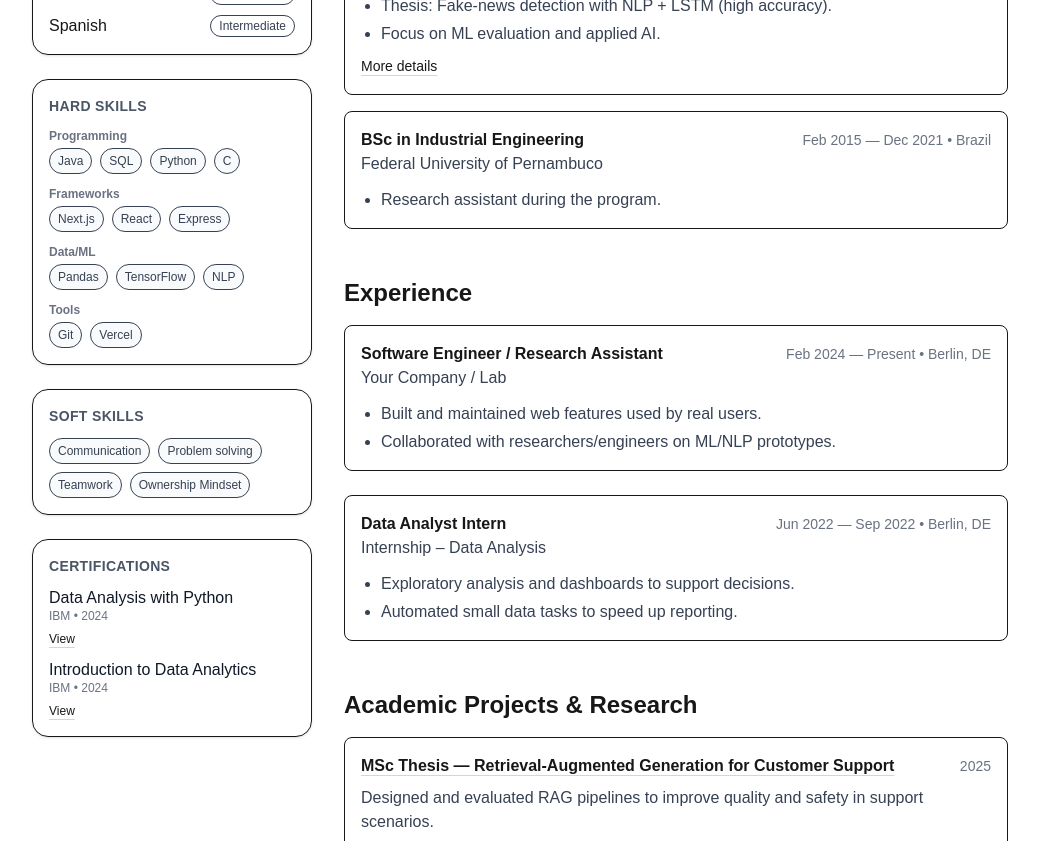
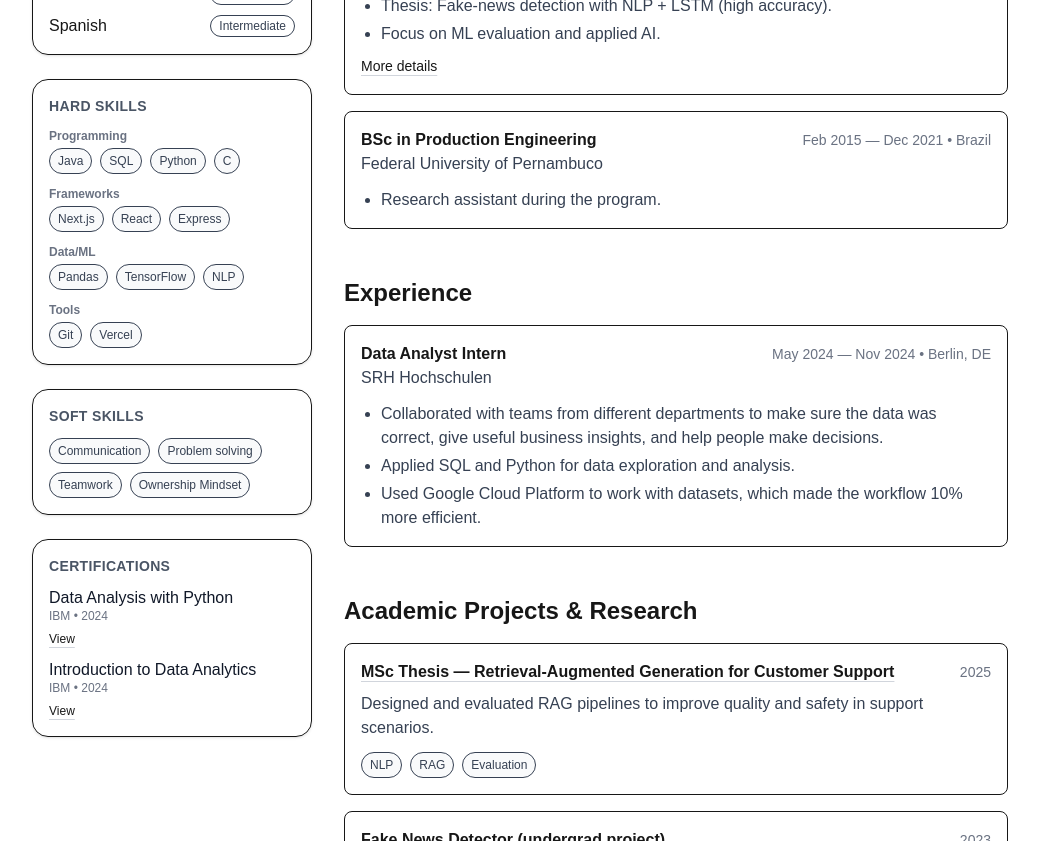
Before and after one commit to EdipoMarques/portfolio, a Next.js app: page /about in a window 1280 px wide. Shown: the part 480-1321 px from the top of the page, without its empty margins (120-1159 px from the left). Built offline with nearby package versions, Linux system fonts and the light colour scheme.

Commit message:
updatesdabout

```diff
--- a/app/about/page.tsx
+++ b/app/about/page.tsx
@@ -24,24 +24,15 @@ type Academic = {
 // Seus dados
 const work: Work[] = [
   {
-    company: "Your Company / Lab",
-    role: "Software Engineer / Research Assistant",
-    startISO: "2024-02-01",
+    company: "SRH Hochschulen ",
+    role: "Data Analyst Intern",
+    startISO: "2024-05-24",
+    endISO: "2024-11-24",
     location: "Berlin, DE",
     bullets: [
-      "Built and maintained web features used by real users.",
-      "Collaborated with researchers/engineers on ML/NLP prototypes.",
-    ],
-  },
-  {
-    company: "Internship – Data Analysis",
-    role: "Data Analyst Intern",
-    startISO: "2022-06-01",
-    endISO: "2022-09-01",
-    location: "Berlin, DE",
-    bullets: [
-      "Exploratory analysis and dashboards to support decisions.",
-      "Automated small data tasks to speed up reporting.",
+      "Collaborated with teams from different departments to make sure the data was correct, give useful business insights, and help people make decisions.",
+      "Applied SQL and Python for data exploration and analysis.",
+      "Used Google Cloud Platform to work with datasets, which made the workflow 10% more efficient.",
     ],
   },
 ];
--- a/app/data/education.ts
+++ b/app/data/education.ts
@@ -27,7 +27,7 @@ export const education: Education[] = [
   {
     id: "bsc",
     school: "Federal University of Pernambuco",
-    degree: "BSc in Industrial Engineering",
+    degree: "BSc in Production Engineering",
     startISO: "2015-02-01",
     endISO: "2021-12-01",
     location: "Brazil",
```
